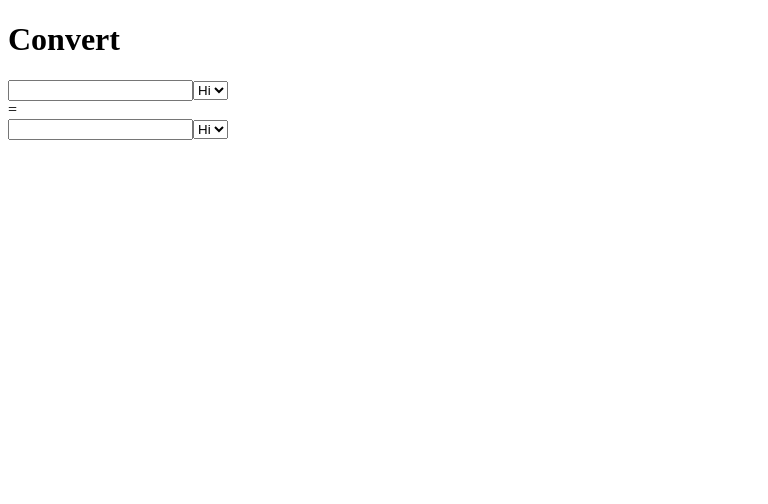
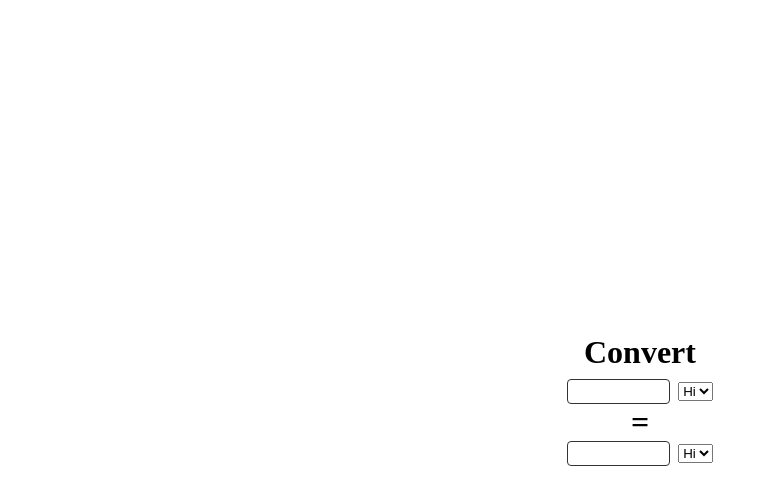
Before and after one commit to edjunma/React-Projects, a React (Create React App) app in the folder currency-converter/: page / in a window 1280 px wide. Shown: the top 504 px of the page, without its empty margins (0-768 px from the left). Built offline with nearby package versions, Linux system fonts and the light colour scheme.

Commit message:
finish css styles for currency converter

```diff
--- a/currency-converter/src/App.css
+++ b/currency-converter/src/App.css
@@ -0,0 +1,29 @@
+body {
+	margin: 0;
+	display: flex;
+	justify-content: center;
+	align-items: center;
+	min-height: 100vh;
+	text-align: center;
+}
+
+h1 {
+	margin: 0;
+	margin-bottom: 0.5rem;
+}
+
+.input {
+	border: 1px solid #333;
+	border-radius: 0.3em;
+	padding: 0.25rem;
+	width: 7em;
+}
+
+select {
+	margin-left: 0.5rem;
+}
+
+.equals {
+	font-weight: bold;
+	font-size: 2rem;
+}
--- a/currency-converter/src/App.js
+++ b/currency-converter/src/App.js
@@ -7,7 +7,7 @@
 		<>
 			<h1>Convert</h1>
 			<CurrencyRow />
-			<div>=</div>
+			<div className="equals">=</div>
 			<CurrencyRow />
 		</>
 	);
--- a/currency-converter/src/components/CurrencyRow.js
+++ b/currency-converter/src/components/CurrencyRow.js
@@ -3,7 +3,7 @@
 export default function CurrencyRow() {
 	return (
 		<div>
-			<input type='number' />
+			<input type='number' className='input' />
 			<select>
 				<option value='Hi'>Hi</option>
 			</select>
```
